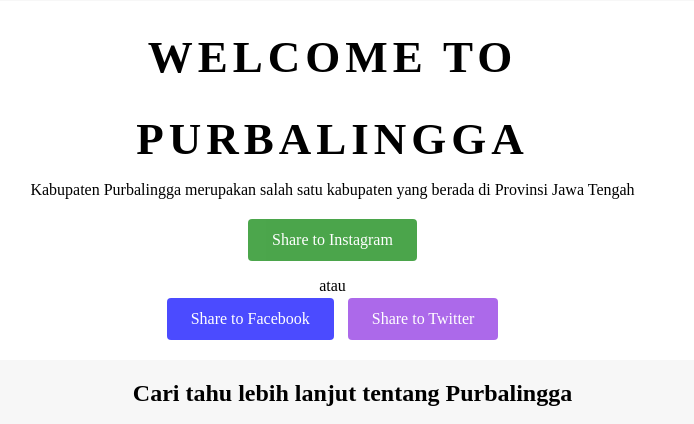
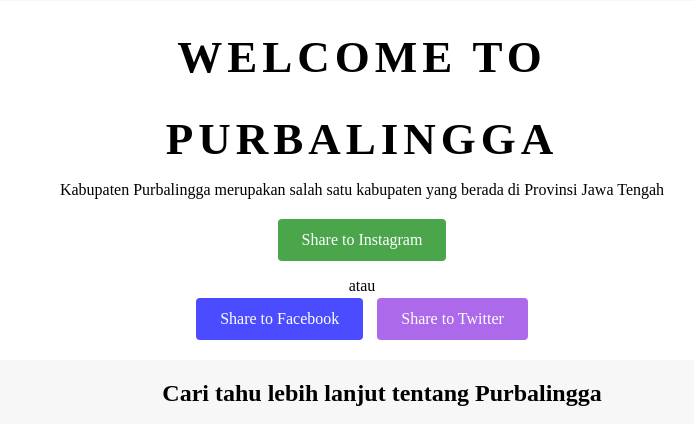
Before and after one commit to anggunmelani/LKS2021, a PHP site: page / in a window 1280 px wide. Shown: the part 1244-1668 px from the top of the page, without its empty margins (243-937 px from the left). Run offline with PHP 8.4, Linux system fonts and the light colour scheme.

Commit message:
Add files via upload

```diff
--- a/stylesheet.css
+++ b/stylesheet.css
@@ -12,7 +12,7 @@ a {
 }
 
 .container {
-	max-width: 1111px;
+	max-width: 1170px;
 	width: 100%;
 	padding: 0 20px;
 	margin: 0 auto;
```
